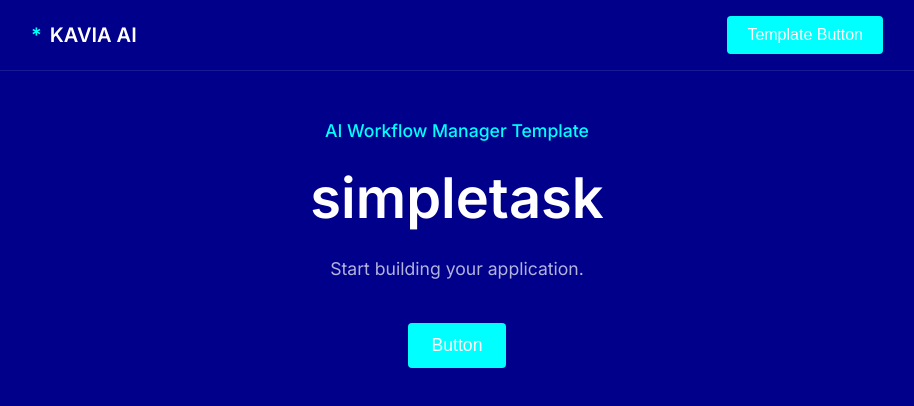
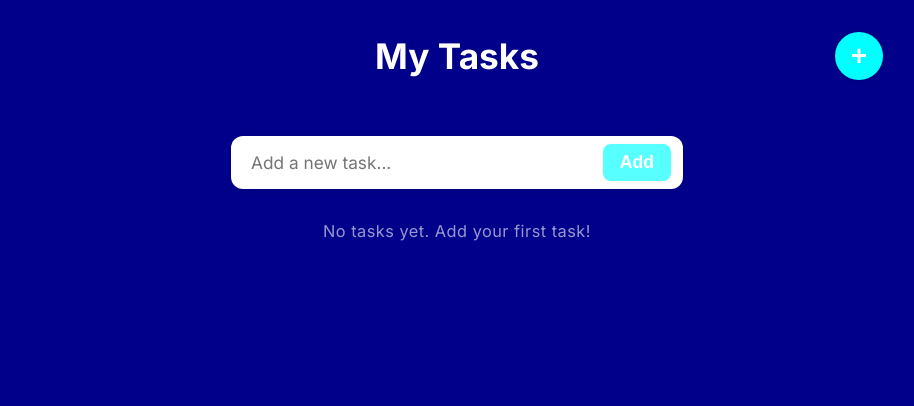
Before and after one commit to Workflow-Manager-admin/simpletask-33995-4d73d006, a React (Create React App) app in the folder simpletask/: page / in a window 1280 px wide. Shown: the top 406 px of the page, without its empty margins (183-1097 px from the left). Built offline with nearby package versions, Linux system fonts and the light colour scheme; the HTML template or start-up script is replaced by a standard one.

Commit message:
Auto-commit: Changes as of 2025-06-06T11:15:20.064165+00:00

```diff
--- a/simpletask/src/App.js
+++ b/simpletask/src/App.js
@@ -1,34 +1,345 @@
-import React from 'react';
-import './App.css';
+import React, { useState, useRef } from "react";
+import "./App.css";
 
+// PUBLIC_INTERFACE
 function App() {
+  // State for tasks
+  const [tasks, setTasks] = useState([
+    // Example initial data (empty list by default)
+    // { id: 1, text: "Try adding a new task!", completed: false },
+  ]);
+  const [input, setInput] = useState("");
+  const inputRef = useRef(null);
+
+  // Add task -- triggered by button or optional "+" in header
+  // PUBLIC_INTERFACE
+  const handleAddTask = () => {
+    const trimmed = input.trim();
+    if (trimmed) {
+      setTasks([
+        ...tasks,
+        { id: Date.now(), text: trimmed, completed: false }
+      ]);
+      setInput("");
+      // Optional: return focus to input
+      inputRef.current?.focus();
+    }
+  };
+
+  // PUBLIC_INTERFACE
+  const handleDeleteTask = (id) => {
+    setTasks(tasks.filter((task) => task.id !== id));
+  };
+
+  // PUBLIC_INTERFACE
+  const handleToggleTask = (id) => {
+    setTasks(
+      tasks.map((task) =>
+        task.id === id
+          ? { ...task, completed: !task.completed }
+          : task
+      )
+    );
+  };
+
+  // Enter key in input = add task
+  // PUBLIC_INTERFACE
+  const handleInputKeyDown = (e) => {
+    if (e.key === "Enter") handleAddTask();
+  };
+
+  const remainingTasks = tasks.filter(t => !t.completed).length;
+
   return (
-    <div className="app">
-      <nav className="navbar">
+    <div className="app" style={{ background: "var(--base-dark)" }}>
+      {/* Header */}
+      <header
+        className="taskapp-header"
+        style={{
+          padding: "32px 0 16px",
+          background: "var(--base-dark)",
+          boxShadow: "0 1px 8px rgba(0,0,0,0.03)",
+          position: "relative",
+          zIndex: 2
+        }}
+      >
         <div className="container">
-          <div style={{ display: 'flex', justifyContent: 'space-between', width: '100%' }}>
-            <div className="logo">
-              <span className="logo-symbol">*</span> KAVIA AI
-            </div>
-            <button className="btn">Template Button</button>
+          <div
+            style={{
+              display: "flex",
+              alignItems: "center",
+              justifyContent: "center",
+              position: "relative",
+              minHeight: 48
+            }}
+          >
+            {/* Title */}
+            <h1
+              style={{
+                flex: 1,
+                textAlign: "center",
+                fontWeight: 700,
+                fontSize: "2.2rem",
+                margin: 0,
+                fontFamily:
+                  "'Inter','Roboto','Helvetica','Arial',sans-serif"
+              }}
+            >
+              My Tasks
+            </h1>
+            {/* Optional + Button (top right) */}
+            <button
+              aria-label="Quick Add Task"
+              title="Add"
+              className="btn"
+              type="button"
+              style={{
+                position: "absolute",
+                right: 0,
+                top: "50%",
+                transform: "translateY(-50%)",
+                fontWeight: "700",
+                fontSize: "1.75rem",
+                width: "48px",
+                height: "48px",
+                borderRadius: "50%",
+                background: "var(--base-light)",
+                color: "white",
+                boxShadow: "0 1px 8px rgba(0,0,0,0.10)",
+                display: "flex",
+                alignItems: "center",
+                justifyContent: "center",
+                zIndex: 2
+              }}
+              onClick={handleAddTask}
+              disabled={!input.trim()}
+              tabIndex={0}
+            >
+              +
+            </button>
           </div>
         </div>
-      </nav>
+      </header>
 
+      {/* Main Content */}
       <main>
-        <div className="container">
-          <div className="hero">
-            <div className="subtitle">AI Workflow Manager Template</div>
+        <section
+          className="container"
+          style={{
+            marginTop: "40px",
+            maxWidth: 500,
+            width: "100%"
+          }}
+        >
+          {/* Add Task Input */}
+          <div
+            className="task-input-row"
+            style={{
+              display: "flex",
+              gap: 8,
+              alignItems: "center",
+              margin: "0 auto 32px",
+              background: "white",
+              borderRadius: 12,
+              boxShadow: "0 2px 14px rgba(0,0,0,0.07)",
+              padding: "8px 12px",
+              minHeight: 52,
+              maxWidth: 460
+            }}
+            >
+            <input
+              className="task-input"
+              value={input}
+              ref={inputRef}
+              onChange={e => setInput(e.target.value)}
+              onKeyDown={handleInputKeyDown}
+              type="text"
+              placeholder="Add a new task..."
+              autoFocus
+              style={{
+                flex: 1,
+                border: "none",
+                outline: "none",
+                fontSize: "1.08rem",
+                background: "transparent",
+                color: "#222",
+                fontFamily:
+                  "'Inter','Roboto','Helvetica','Arial',sans-serif",
+                padding: "4px 8px"
+              }}
+              aria-label="Task input"
+              maxLength={120}
+            />
+            <button
+              className="btn"
+              style={{
+                background: "var(--base-light)",
+                color: "#fff",
+                borderRadius: 8,
+                fontWeight: 600,
+                fontSize: "1.1rem",
+                padding: "8px 17px",
+                border: "none",
+                boxShadow: "0 1px 7px rgba(0,0,0,0.08)",
+                transition: "opacity 0.18s",
+                opacity: input.trim() ? 1 : 0.65,
+                cursor: input.trim() ? "pointer" : "not-allowed"
+              }}
+              onClick={handleAddTask}
+              disabled={!input.trim()}
+              aria-label="Add Task"
+              type="button"
+            >
+              Add
+            </button>
+          </div>
 
-            <h1 className="title">simpletask</h1>
+          {/* Task List */}
+          <ul
+            className="task-list"
+            style={{
+              listStyle: "none",
+              padding: 0,
+              margin: 0,
+              display: "flex",
+              flexDirection: "column",
+              gap: 14,
+              minHeight: 75
+            }}
+          >
+            {tasks.length === 0 && (
+              <li
+                style={{
+                  textAlign: "center",
+                  color: "var(--text-secondary)",
+                  fontSize: "1.02rem",
+                  letterSpacing: "0.03em",
+                  margin: "0 auto",
+                  opacity: 0.85
+                }}
+              >
+                No tasks yet. Add your first task!
+              </li>
+            )}
 
-            <div className="description">
-              Start building your application.
-            </div>
+            {tasks.map((task) => (
+              <li key={task.id}>
+                <div
+                  className="task-card"
+                  style={{
+                    display: "flex",
+                    alignItems: "center",
+                    background: "#fff",
+                    borderRadius: 11,
+                    boxShadow: "0 1px 10px rgba(0,0,0,0.08)",
+                    padding: "10px 14px",
+                    minHeight: 46,
+                    position: "relative",
+                    transition: "box-shadow 0.15s"
+                  }}
+                >
+                  <input
+                    type="checkbox"
+                    checked={task.completed}
+                    onChange={() => handleToggleTask(task.id)}
+                    style={{
+                      width: 22,
+                      height: 22,
+                      marginRight: 14,
+                      accentColor: "var(--base-light)",
+                      cursor: "pointer"
+                    }}
+                    aria-label={`Mark task "${task.text}" as complete`}
+                  />
+                  <span
+                    style={{
+                      flex: 1,
+                      fontSize: "1.09rem",
+                      color: "#153",
+                      fontFamily:
+                        "'Inter','Roboto','Helvetica','Arial',sans-serif",
+                      textDecoration: task.completed
+                        ? "line-through"
+                        : undefined,
+                      opacity: task.completed ? 0.54 : 1,
+                      transition: "opacity 0.13s"
+                    }}
+                  >
+                    {task.text}
+                  </span>
+                  {/* Delete icon */}
+                  <button
+                    onClick={() => handleDeleteTask(task.id)}
+                    aria-label="Delete task"
+                    title="Delete"
+                    type="button"
+                    style={{
+                      background: "none",
+                      border: "none",
+                      borderRadius: "50%",
+                      width: 36,
+                      height: 36,
+                      display: "flex",
+                      alignItems: "center",
+                      justifyContent: "center",
+                      color: "#ff5252",
+                      fontSize: "1.25rem",
+                      marginLeft: 4,
+                      cursor: "pointer",
+                      transition: "background 0.15s"
+                    }}
+                  >
+                    {/* Simple SVG trash icon */}
+                    <svg
+                      width="22"
+                      height="22"
+                      fill="none"
+                      viewBox="0 0 24 24"
+                      aria-hidden="true"
+                    >
+                      <path
+                        d="M7 6V4a2 2 0 0 1 2-2h6a2 2 0 0 1 2 2v2m2 0H5m2 0h10M6 6v14a2 2 0 0 0 2 2h8a2 2 0 0 0 2-2V6"
+                        stroke="#ff5252"
+                        strokeWidth="1.6"
+                        strokeLinecap="round"
+                        strokeLinejoin="round"
+                      />
+                      <path
+                        d="M9 10v6M15 10v6"
+                        stroke="#ff5252"
+                        strokeWidth="1.6"
+                        strokeLinecap="round"
+                      />
+                    </svg>
+                  </button>
+                </div>
+              </li>
+            ))}
+          </ul>
 
-            <button className="btn btn-large">Button</button>
-          </div>
-        </div>
+          {/* Optional Footer */}
+          <footer
+            className="task-footer"
+            style={{
+              marginTop: tasks.length ? 32 : 45,
+              padding: "7px 0 20px",
+              textAlign: "center",
+              color: "var(--text-secondary)",
+              fontSize: "1.02rem",
+              letterSpacing: "0.01em"
+            }}
+          >
+            {tasks.length > 0 &&
+              (remainingTasks === 0 ? (
+                <span>All tasks complete. 🎉</span>
+              ) : (
+                <span>
+                  {remainingTasks} task
+                  {remainingTasks > 1 ? "s" : ""} remaining
+                </span>
+              ))}
+          </footer>
+        </section>
       </main>
     </div>
   );
```
Also changed, not shown: 1 other file (tests, documents, lock files or other folders).
